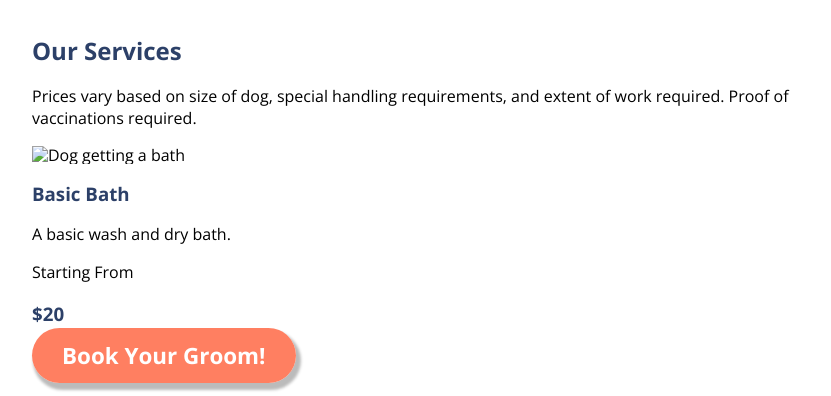
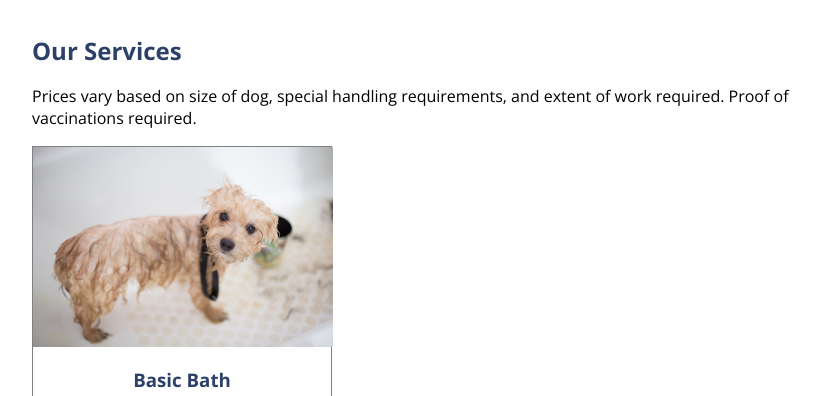
Before and after one commit to SavannaWilliams/adv-web-static-site, a plain HTML site: page services.html in a window 1280 px wide. Shown: the part 121-517 px from the top of the page, without its empty margins (224-1055 px from the left). Drawn offline with nearby package versions, Linux system fonts and the light colour scheme.

Commit message:
Begin service card styling.

```diff
--- a/css/styles.css
+++ b/css/styles.css
@@ -225,3 +225,25 @@ nav a {
 .copyright {
     text-align: center;
 }
+
+/* =================================
+  Services Page Styles
+==================================== */
+
+.services-grid {
+    display: flex;
+    flex-flow: column wrap;
+    justify-content: space-between;
+    align-items: flex-start;
+    text-align: center;
+}
+
+.service-card {
+    width: 300px;
+    border: 1px solid gray;
+    margin-bottom: 40px;
+}
+
+.service-card img {
+    width: 300px;
+}
--- a/services.html
+++ b/services.html
@@ -30,12 +30,12 @@
             <p>Prices vary based on size of dog, special handling requirements, and extent of work required. Proof of vaccinations required.</p>
             <div class="services-grid">
                 <div class="service-card">
-                    <img src="" alt="Dog getting a bath">
-                    <h3>Basic Bath</h3>
+                    <img src="images/bath-dog.jpg" alt="Dog getting a bath">
+                    <h3 class="service-titles">Basic Bath</h3>
                     <p>A basic wash and dry bath.</p>
-                    <div class="prices">
+                    <div class="service-prices">
                         <p>Starting From</p>
-                        <h3>$20</h3>
+                        <h3 class="price">$20</h3>
                     </div>
                 </div>
             </div>
```
Also changed, not shown: images/bath-dog.jpg (renamed from images/dog-bath-benjamin-lehman_pexels.jpg).
